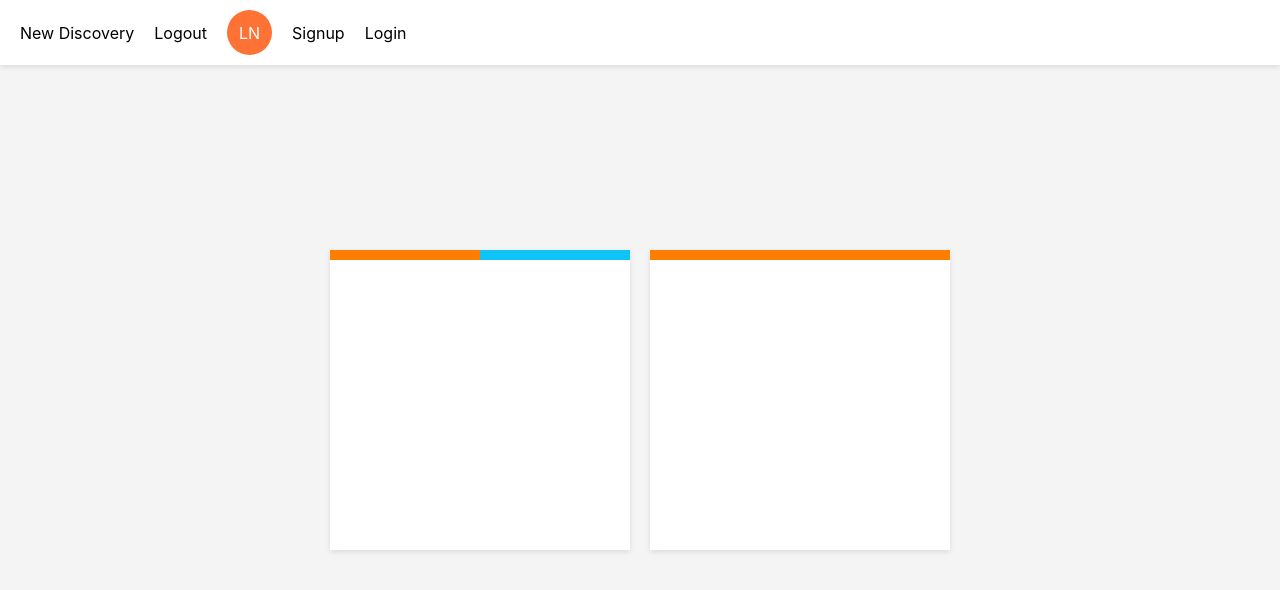
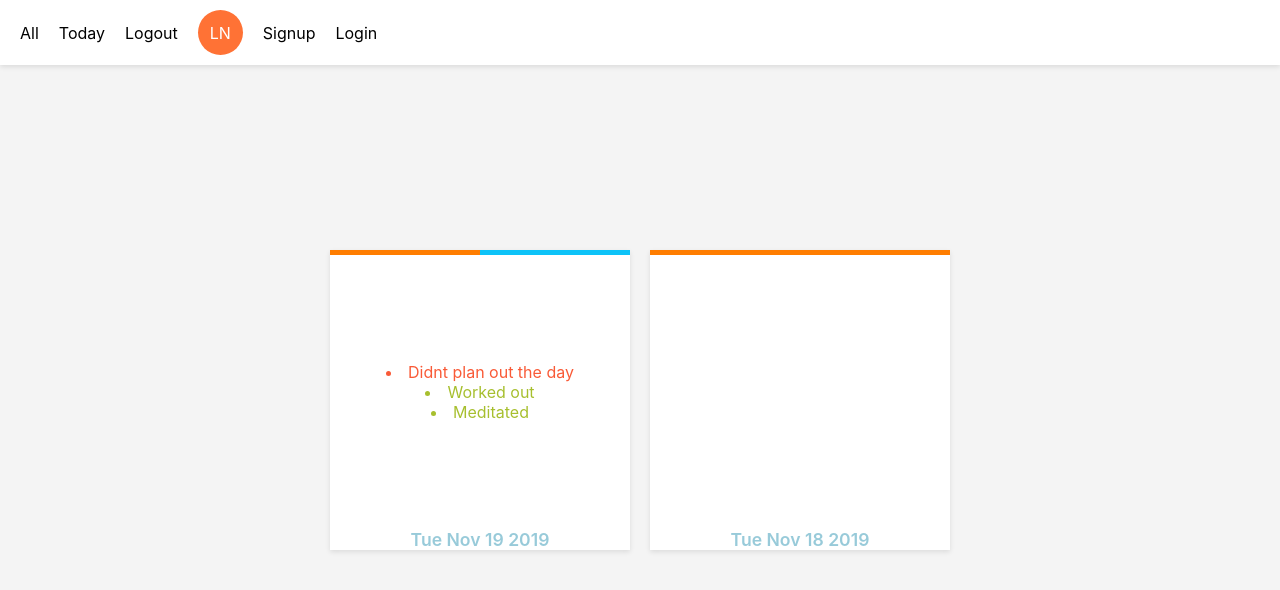
Before and after one commit to LaupWing/daily-achievements, a React (Create React App) app: page / in a window 1280 px wide. Shown: the top 590 px of the page. Built offline with nearby package versions, Linux system fonts and the light colour scheme.

Commit message:
added route handlers

```diff
--- a/src/dashboard/Dashboard.js
+++ b/src/dashboard/Dashboard.js
@@ -1,14 +1,17 @@
 import React, { Component } from 'react'
 import {connect} from 'react-redux'
 import Days from '../day/Days'
-
+import {Switch, Route, BrowserRouter} from 'react-router-dom'
 class Dashboard extends Component {
     render() {
-        const {days} = this.props
         return (
-            <div className="Dashboard">
-                <Days days={days}/>
-            </div>
+            <BrowserRouter>
+                <div className="Dashboard">
+                    <Switch>
+                        <Route exact path='/' component={Days}/>
+                    </Switch>
+                </div>
+            </BrowserRouter>
         )
     }
 }
--- a/src/day/Day.js
+++ b/src/day/Day.js
@@ -1,7 +1,6 @@
 import React from 'react'
 import {connect} from 'react-redux'
 const Day = ({day, skills}) => {
-
     const skillColors = skills.filter(skill=>{
         return day.learned.some(l=>l.skill === skill.title)
     })
@@ -17,12 +16,25 @@ const Day = ({day, skills}) => {
     return (
         <div className="day">
             <div className="skill-indicator">
-                {skillColors && skillColors.map(sc=>{
+                {skillColors && skillColors.map((sc,index)=>{
                     return(
-                        <div className="skill-color" style={setStyle(sc)}></div>
+                        <div className="skill-color" style={setStyle(sc)} key={index}></div>
                     )
                 })}
             </div>
+            <div className="day-overview">
+                {day.cons && day.cons.map((con,index)=>{
+                    return(
+                        <li className="con" key={index}>{con}</li>
+                    )
+                })}
+                {day.pros && day.pros.map((pro,index)=>{
+                    return(
+                        <li className="pro" key={index}>{pro}</li>
+                    )
+                })}
+            </div>
+            <h2>{day.date}</h2>
         </div>
     )
 }
--- a/src/day/Days.js
+++ b/src/day/Days.js
@@ -1,5 +1,7 @@
 import React from 'react'
 import Day from './Day'
+import {connect} from 'react-redux'
+
 const Days = ({days}) => {
     return (
         <div className="days">
@@ -12,4 +14,10 @@ const Days = ({days}) => {
     )
 }
 
-export default Days
+const mapStateToProps =(state)=>{
+    return{
+        days: state.days
+    }
+}
+
+export default connect(mapStateToProps)(Days)
--- a/src/index.css
+++ b/src/index.css
@@ -14,6 +14,8 @@ html {
     --lightBlue-color: #b8d8e0;
     --darkBlue-color: #6db5ca;
     --orange-color: #ff7235;
+    --cons-color: #f95a37;
+    --pros-color: #a7bf2e;
     --shadow: 0px 2px 5px 0px rgba(0,0,0,0.1);
 }
 .App{
@@ -79,6 +81,8 @@ li{
     background: white;
     margin: 0 10px;
     box-shadow: var(--shadow);
+    display: flex;
+    flex-direction: column;
 }
 
 .Dashboard .day .skill-indicator{
@@ -87,6 +91,31 @@ li{
 }
 .Dashboard .day .skill-indicator .skill-color{
     width: 50%;
-    height: 10px;
+    height: 5px;
     background: orange;
 }
+.Dashboard .day h2{
+    bottom: 5px;
+    margin-top: auto;
+    text-align: center;
+    opacity: .7;
+    font-weight: 600;
+    color: var(--darkBlue-color);
+    font-size: 1.1em;
+}
+.Dashboard .day-overview{
+    display: flex;
+    justify-content: center;
+    flex-direction: column;
+    align-items: center;
+    height: 100%;
+}
+
+.Dashboard .day-overview li.pro{
+    color: var(--pros-color);
+    list-style: var(--pros-color) circle inside;
+}
+.Dashboard .day-overview li.con{
+    color: var(--cons-color);
+    list-style: var(--cons-color) circle inside;
+}
--- a/src/nav/SignedInLinks.js
+++ b/src/nav/SignedInLinks.js
@@ -3,7 +3,8 @@ import React from 'react'
 const SignedInLinks = () => {
     return (
         <ul className="signed-in">
-            <li>New Discovery</li>
+            <li>All</li>
+            <li>Today</li>
             <li>Logout</li>
             <li className="btn-account">LN</li>
         </ul>
--- a/src/store/reducers/daysReducer.js
+++ b/src/store/reducers/daysReducer.js
@@ -1,9 +1,13 @@
 const initState = [
         {
-            date: 'one',
+            date: 'Tue Nov 19 2019',
+            pros: ['Worked out', 'Meditated'],
+            cons:['Didnt plan out the day'],
+            better:[],
             learned: [
                 {
                     skill: 'Photoshop',
+                    duration: '',
                     whatHaveILearned: {
                         title: '',
                         description: '',
@@ -18,6 +22,7 @@ const initState = [
                 },
                 {
                     skill: 'Illustrator',
+                    duration: '',
                     whatHaveILearned: {
                         title: '',
                         description: '',
@@ -33,13 +38,17 @@ const initState = [
             ]
         },
         {
-            date: 'two',
+            date: 'Tue Nov 18 2019',
+            pros: [],
+            cons:[],
+            better:[],
             learned: [
                 {
                     skill: 'Illustrator',
                     whatHaveILearned: {
                         title: '',
                         description: '',
+                        duration: '',
                         sources:[
                             {
                                 titel: '',
@@ -54,6 +63,7 @@ const initState = [
                     whatHaveILearned: {
                         title: '',
                         description: '',
+                        duration: '',
                         sources:[
                             {
                                 titel: '',
```
Also changed, not shown: src/today/Today.js (added, +13 -0 lines).
